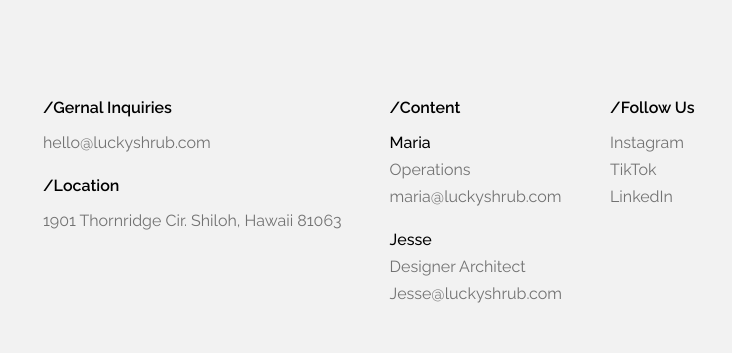
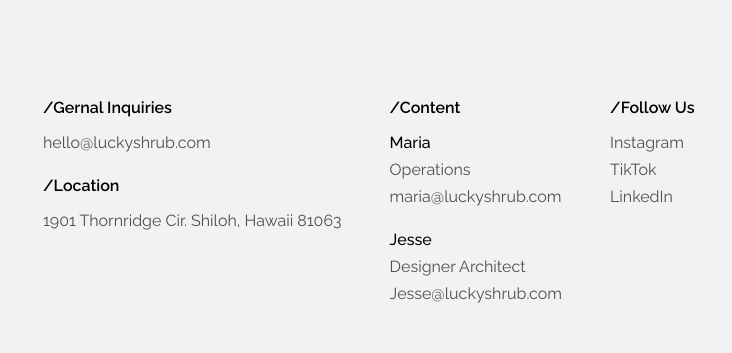
Before and after one commit to WzK000/Lucky-Shrub, a plain HTML site: page Index.html in a window 1280 px wide. Shown: the part 3393-3746 px from the top of the page, 77-809 px from the left. Drawn offline with Linux system fonts and the light colour scheme.

Commit message:
Update style.css
footer information color change

```diff
--- a/style.css
+++ b/style.css
@@ -297,7 +297,7 @@ footer{
     margin: 0.5rem 0 1.5rem 0;
 }
 .footer-wrapper li {
-    color: #727272;
+    color: #4F4F4F;
     margin: 0.5rem 0;
 }
 .ft-cl-title{
```
